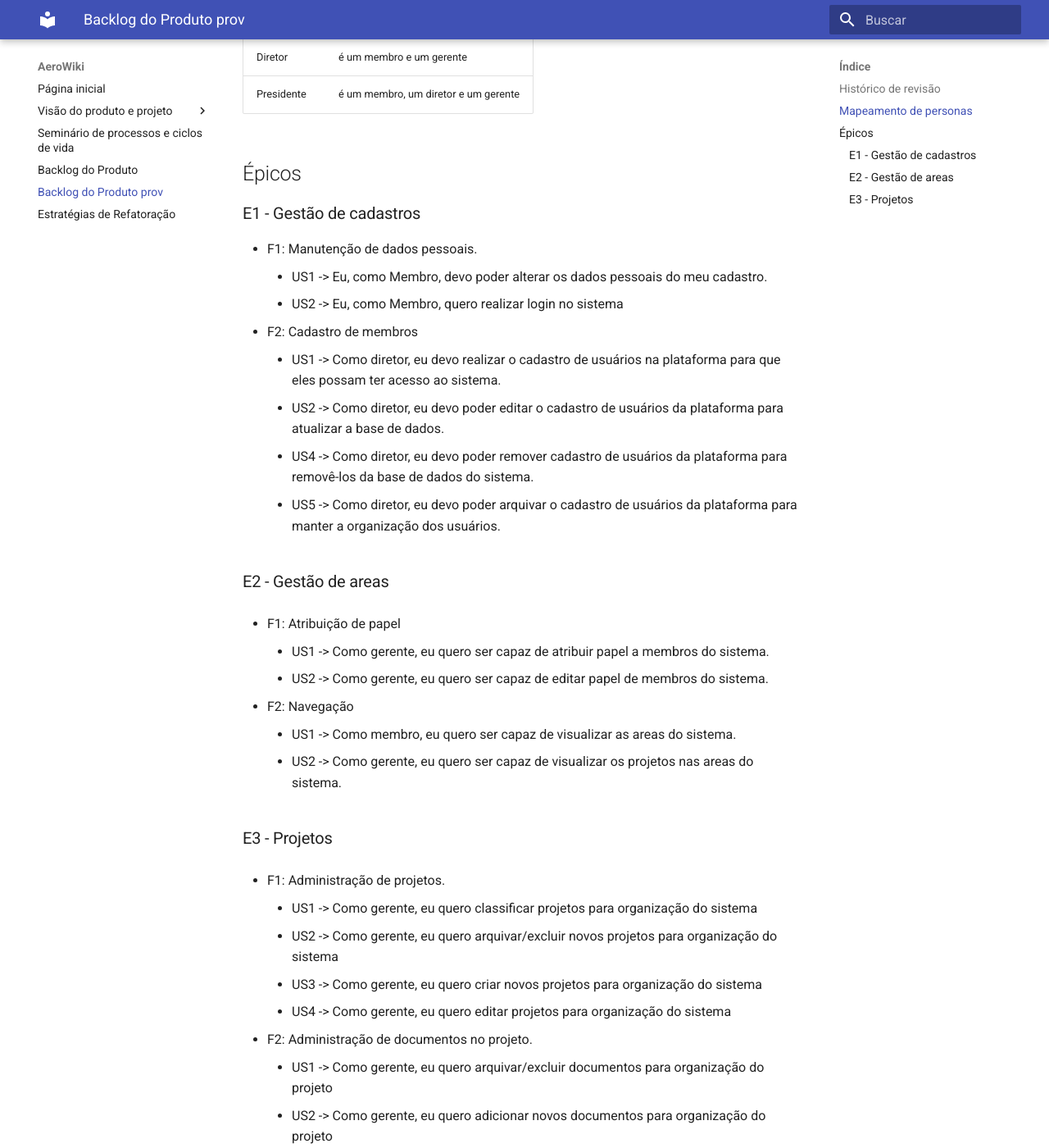
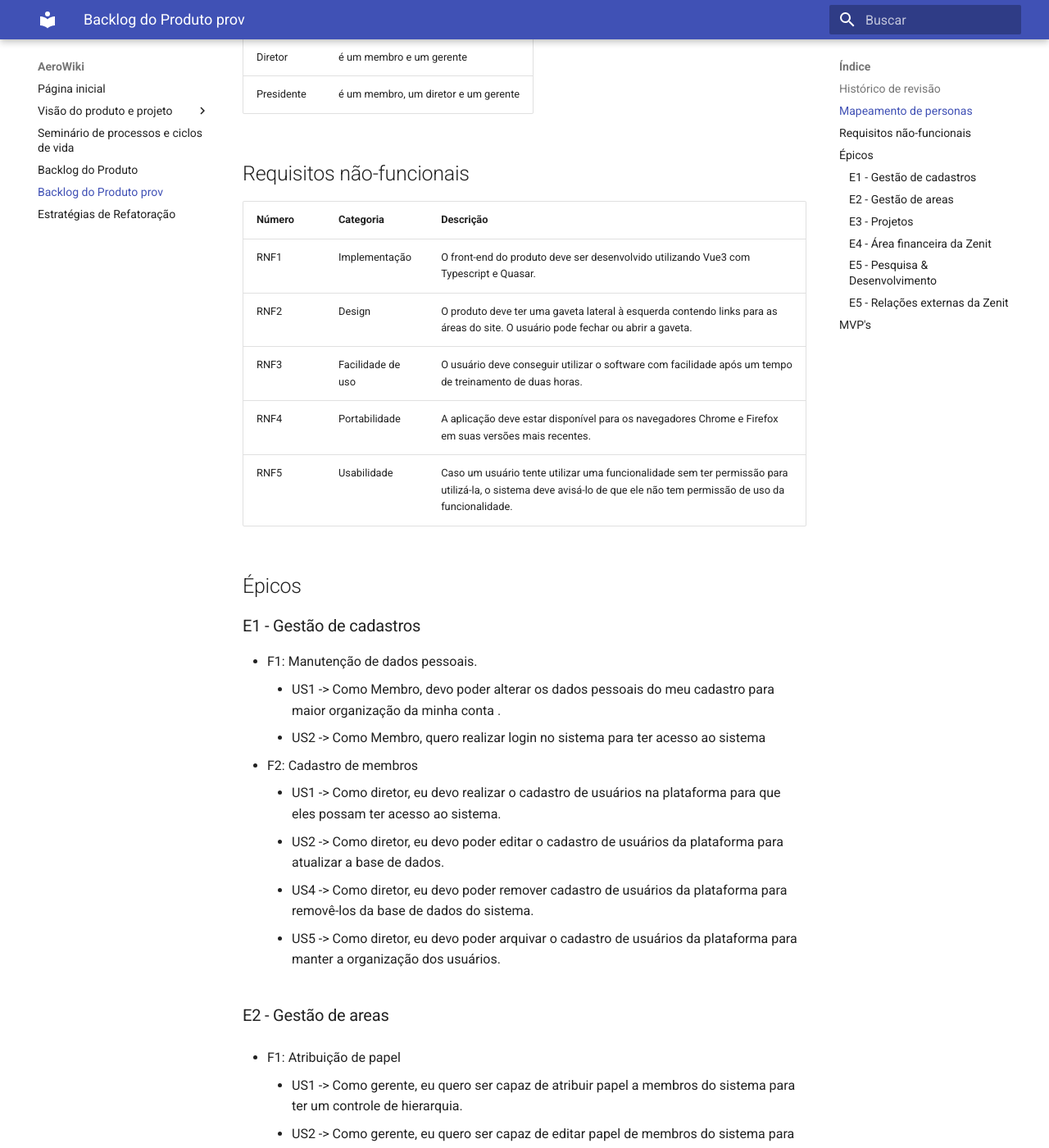
Before and after one commit to mdsreq-fga-unb/2022.2-AeroWiki, an MkDocs documentation site: the page built from docs/backlog_do_podruto2.md, in a window 1280 px wide and 1400 px high, scrolled down 1333 px. Shown: the whole window at 82% size. Built offline with MkDocs 1.6.1 and Material for MkDocs 9.7.7, drawn with Linux system fonts in a browser that asks for light colours; some of the changed text lies outside the part shown.

Commit message:
atualização back log do produto

```diff
--- a/docs/backlog_do_podruto2.md
+++ b/docs/backlog_do_podruto2.md
@@ -21,12 +21,22 @@
 | Diretor | é um membro e um gerente|
 | Presidente | é um membro, um diretor e um gerente|
 
+## Requisitos não-funcionais
+
+| Número | Categoria         | Descrição                                                    |
+| ------ | ----------------- | ------------------------------------------------------------ |
+| RNF1   | Implementação     | O front-end do produto deve ser desenvolvido utilizando Vue3 com Typescript e Quasar. |
+| RNF2   | Design            | O produto deve ter uma gaveta lateral à esquerda contendo links para as áreas do site. O usuário pode fechar ou abrir a gaveta. |
+| RNF3   | Facilidade de uso | O usuário deve conseguir utilizar o software com facilidade após um tempo de treinamento de duas horas. |
+| RNF4   | Portabilidade     | A aplicação deve estar disponível para os navegadores Chrome e Firefox em suas versões mais recentes. |
+| RNF5   | Usabilidade       | Caso um usuário tente utilizar uma funcionalidade sem ter permissão para utilizá-la, o sistema deve avisá-lo de que ele não tem permissão de uso da funcionalidade. |
+
 ## Épicos
 
 ### E1 - Gestão de cadastros
 - F1: Manutenção de dados pessoais.
-    - US1 -> Eu, como Membro, devo poder alterar os dados pessoais do meu cadastro.
-    - US2 -> Eu, como Membro, quero realizar login no sistema
+    - US1 -> Como Membro, devo poder alterar os dados pessoais do meu cadastro para maior organização da minha conta .
+    - US2 -> Como Membro, quero realizar login no sistema para ter acesso ao sistema
 - F2: Cadastro de membros
     - US1 -> Como diretor, eu devo realizar o cadastro de usuários na plataforma para que eles possam ter acesso ao sistema.
     - US2 -> Como diretor, eu devo poder editar o cadastro de usuários da plataforma para atualizar a base de dados.
@@ -36,21 +46,55 @@
 ### E2 - Gestão de areas
 
 - F1: Atribuição de papel
-    - US1 -> Como gerente, eu quero ser capaz de atribuir papel a membros do sistema.
-    - US2 -> Como gerente, eu quero ser capaz de editar papel de membros do sistema.
+    - US1 -> Como gerente, eu quero ser capaz de atribuir papel a membros do sistema para ter um controle de hierarquia.
+    - US2 -> Como gerente, eu quero ser capaz de editar papel de membros do sistema para ter uma maior organização dos membros .
 
 - F2: Navegação
-    - US1 -> Como membro, eu quero ser capaz de visualizar as areas do sistema.
-    - US2 -> Como gerente, eu quero ser capaz de visualizar os projetos nas areas do sistema.
+    - US1 -> Como membro, eu quero ser capaz de visualizar as areas do sistema para me integrar em todas as areas da empresa.
+    - US2 -> Como gerente, eu quero ser capaz de visualizar os projetos nas areas do sistema para ter o controle de projetos da empresa.
 
 ### E3 - Projetos
 
 - F1: Administração de projetos.
-    - US1 -> Como gerente, eu quero classificar projetos para organização do sistema
-    - US2 -> Como gerente, eu quero arquivar/excluir novos projetos para organização do sistema
-    - US3 -> Como gerente, eu quero criar novos projetos para organização do sistema
-    - US4 -> Como gerente, eu quero editar projetos para organização do sistema
+    - US1 -> Como gerente, eu quero classificar projetos para organização do sistema.
+    - US2 -> Como gerente, eu quero arquivar/excluir novos projetos para organização do sistema.
+    - US3 -> Como gerente, eu quero criar novos projetos para organização do sistema.
+    - US4 -> Como gerente, eu quero editar projetos para organização do sistema.
 
 - F2: Administração de documentos no projeto.
     - US1 -> Como gerente, eu quero arquivar/excluir documentos para organização do projeto
     - US2 -> Como gerente, eu quero adicionar novos documentos para organização do projeto
+
+### E4 - Área financeira da Zenit
+
+- F1: Controle de Finanças.
+    - US1 ->
+
+- F2: Administração de contratos da empresa.
+    - US1 ->
+
+### E5 - Pesquisa & Desenvolvimento
+
+- F1: Administração de produtos.
+    - US1 ->
+
+- F2: Administração de serviços.
+    - US1 ->
+
+### E5 - Relações externas da Zenit
+
+- F1: Organização de parceiros da empresa.
+    - US1 -> Eu, como gerente, desejo cadastrar dados de parceiros da empresa, para facilitar a organização e renovação dos contratos com os mesmos.
+    - US2 -> Eu, como gerente, desejo editar dados de parceiros da empresa, para que, caso algum dos dados mude, a organização e renovação de contratos não seja afetada.
+    - US3 -> Eu, como gerente, desejo ler dados de parceiros da empresa, para facilitar a organização e renovação dos contratos com os mesmos.
+    - US4 -> Eu, como gerente, desejo deletar dados de parceiros da empresa, para que, caso a parceria seja desfeita, a empresa não tome decisões contratuais com não-parceiros.
+
+- F2: Administração de serviços.
+    - US1 ->
+
+## MVP's
+
+| MVP | Funcionalidades | Objetivo |
+| :---: | :--------------------------: | -------- |
+| 1 | E4F1<br>E4F2<br>E4F3<br>E5F1<br>E5F2 | A aplicação deve auxiliar a Zenit na gestão financeira. |
+| 2 | E1F1<br> E1F2<br>E6F1<br>E6F2 | a aplicação deve auxiliar a Zenit no controle de seus projetos, eventos e relações com parceiros. |
```
